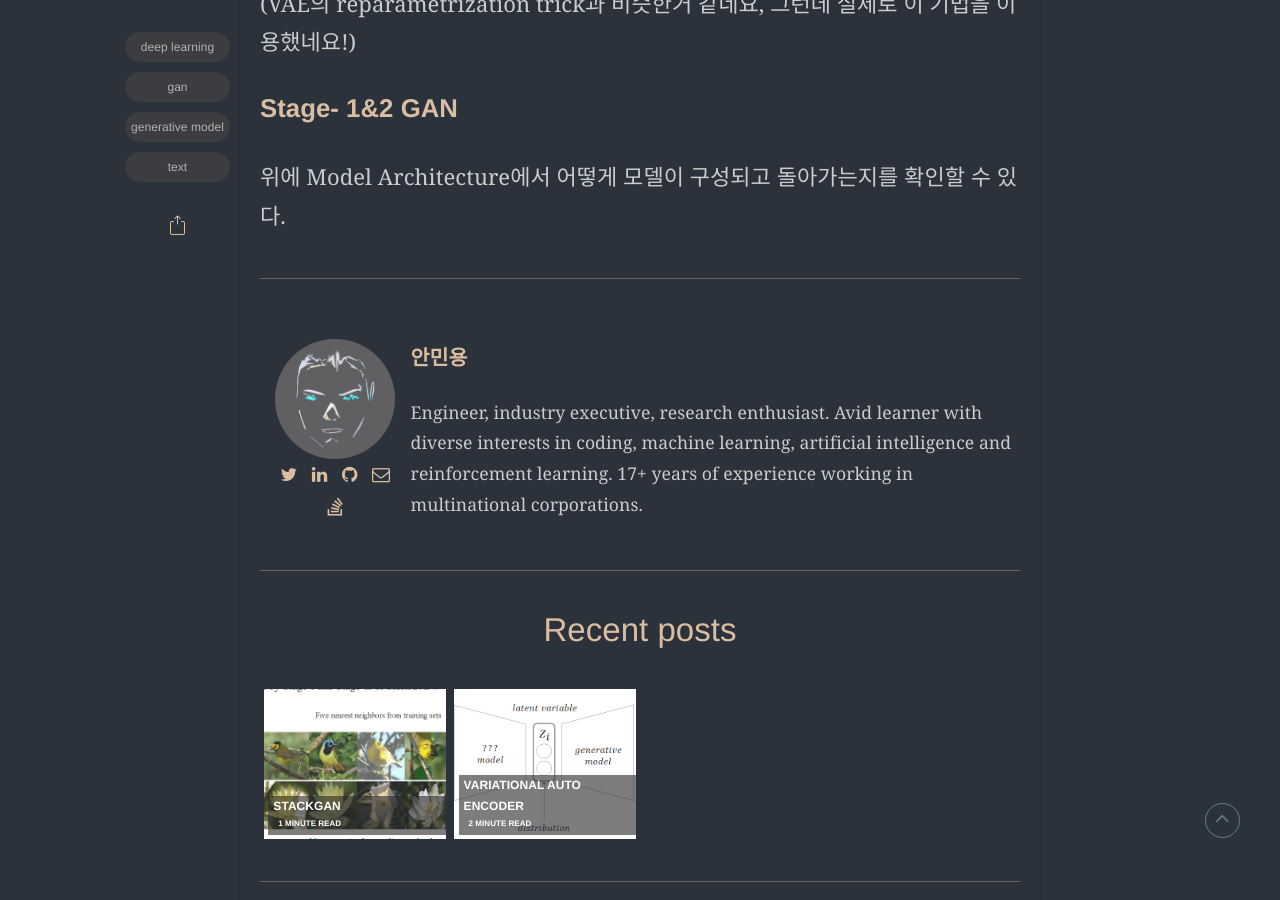
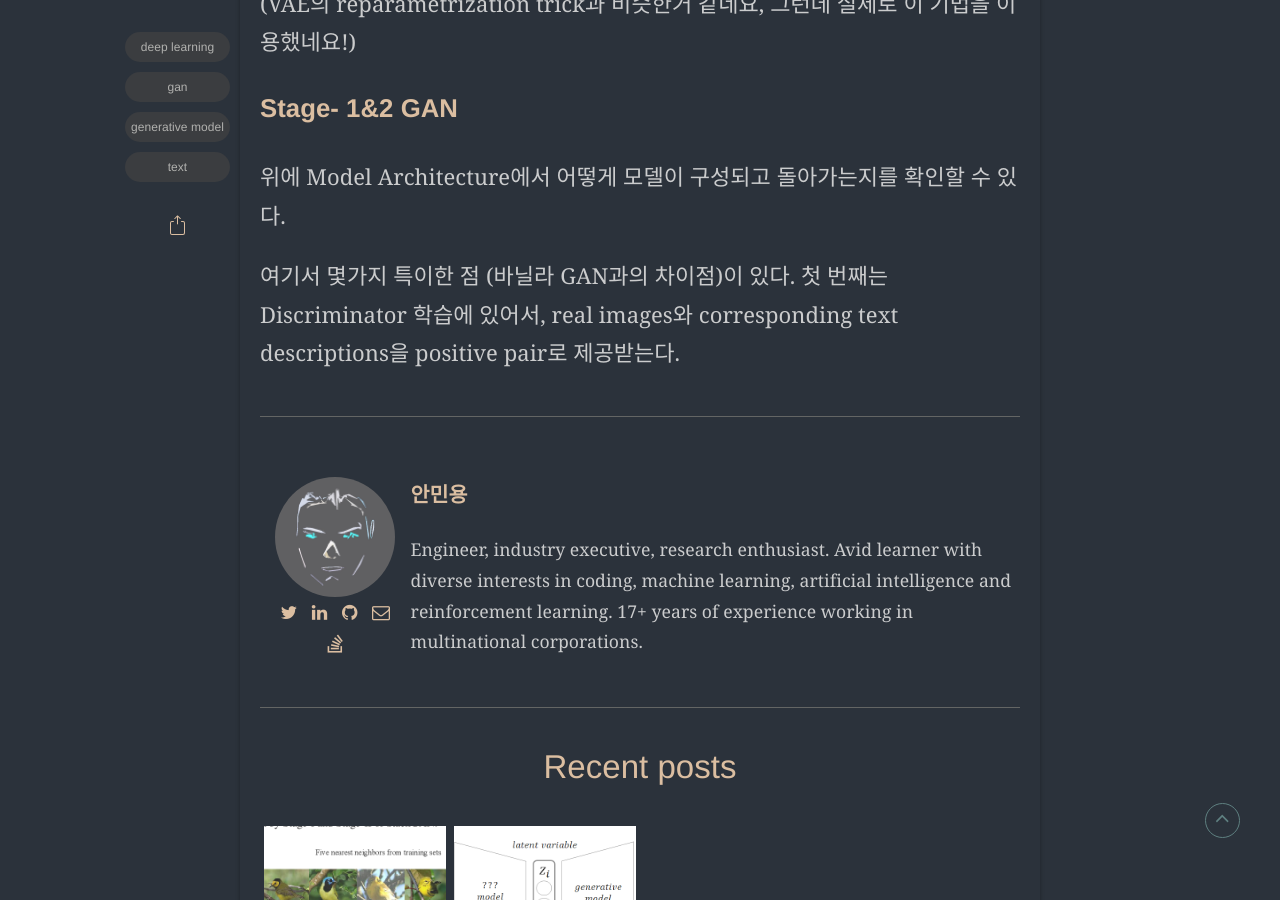
Before and after one commit to alsdyd98/alsdyd98.github.io, a Jekyll site: the page built from _posts/2022-09-25-Stack-GAN.markdown, in a window 1280 px wide and 900 px high, scrolled down 3656 px. Built offline with Jekyll 4.4.1, drawn with Linux system fonts in a browser that asks for light colours; some web fonts are replaced; comment, search, counter and statistics services are not loaded.

Commit message:
stackgan final:

```diff
--- a/_posts/2022-09-25-Stack-GAN.markdown
+++ b/_posts/2022-09-25-Stack-GAN.markdown
@@ -58,3 +58,5 @@ latent variable c를 텍스트 임베딩 ⍴를 이용해 만들어진 independe
 ### Stage- 1&2 GAN
 
 위에 Model Architecture에서 어떻게 모델이 구성되고 돌아가는지를 확인할 수 있다.
+
+여기서 몇가지 특이한 점 (바닐라 GAN과의 차이점)이 있다. 첫 번째는 Discriminator 학습에 있어서, real images와 corresponding text descriptions을 positive pair로 제공받는다.
```
